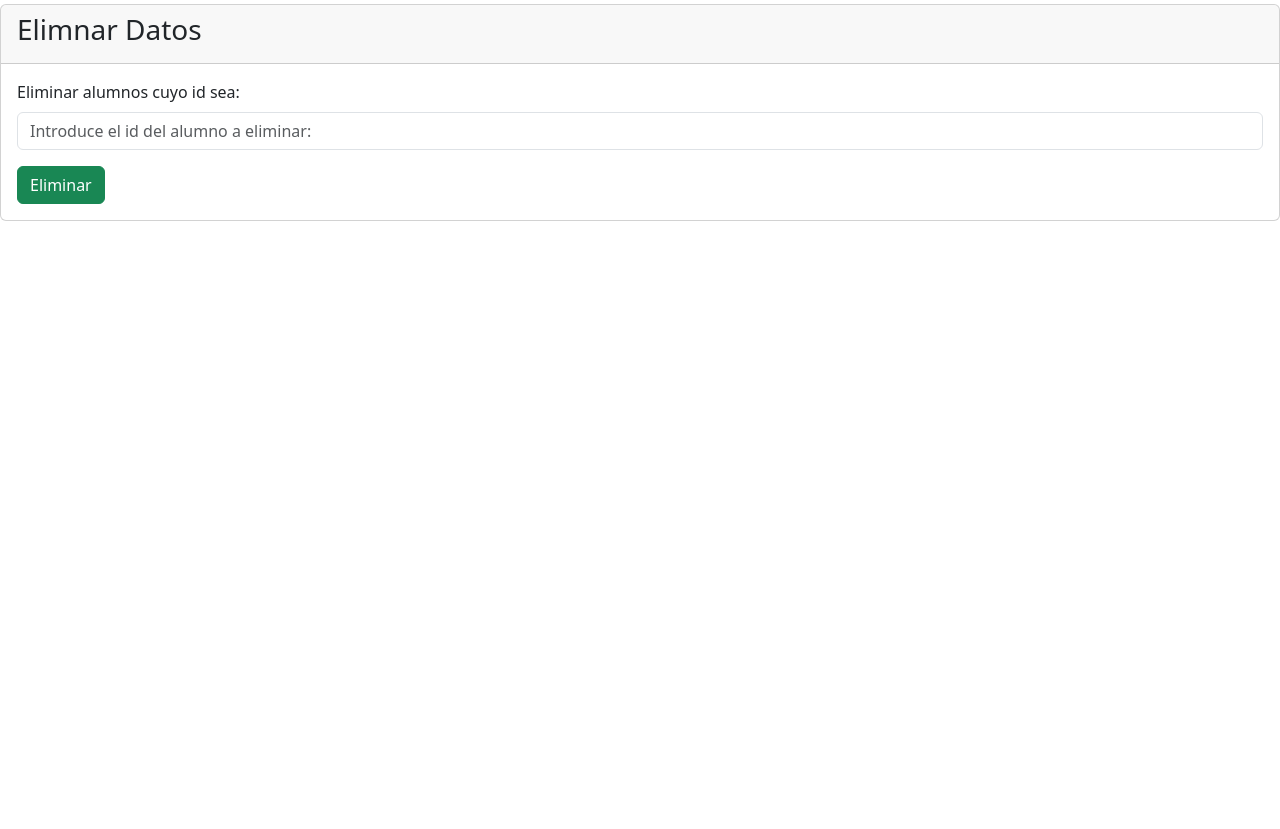
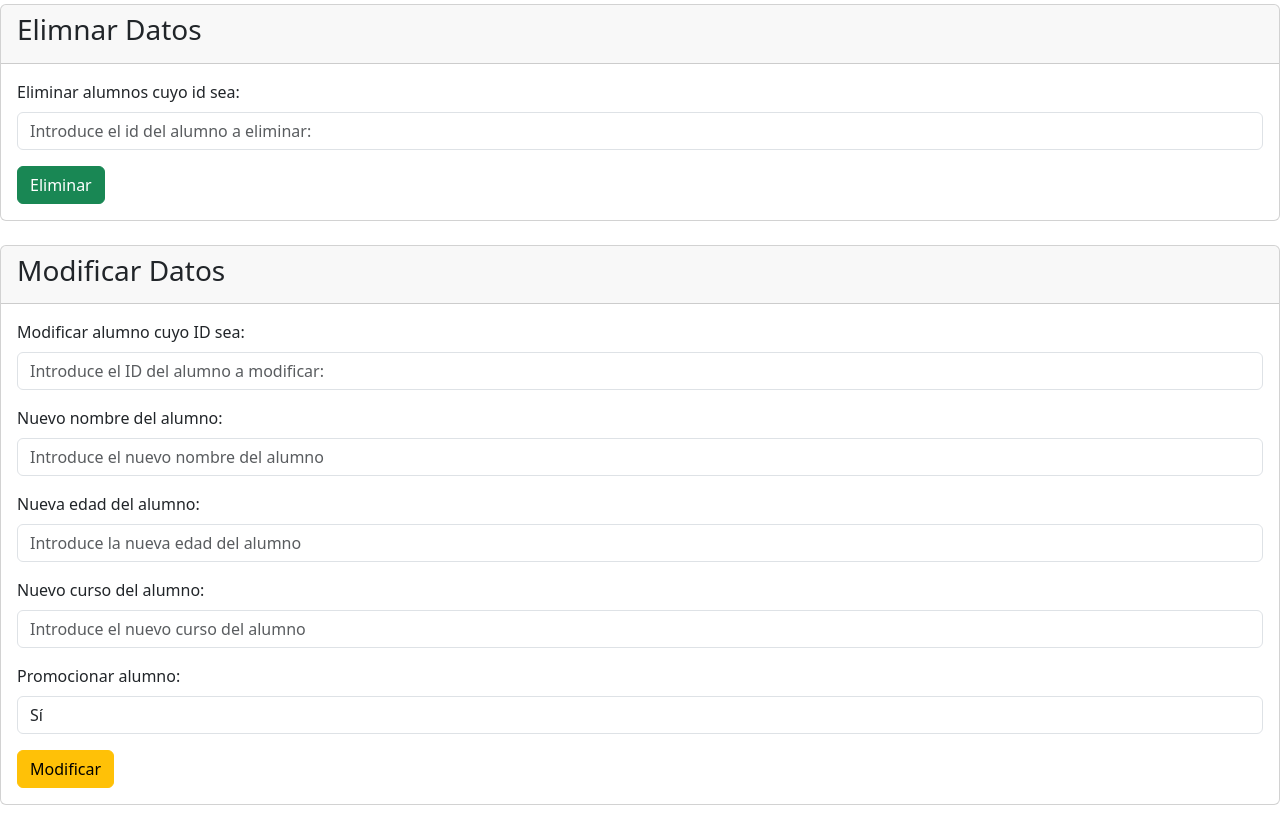
Before and after one commit to Adolfo-afk/php, a PHP site: page /opciones.php in a window 1280 px wide. Shown: the part 581-1410 px from the top of the page. Before the commit the page ends 802 px from the top, so only its background shows below. Run offline with PHP 8.4, Linux system fonts and the light colour scheme.

Commit message:
modificado

```diff
--- a/opciones.php
+++ b/opciones.php
@@ -64,6 +64,42 @@
             </div>
         </div>
 
+     <!-- Sección Modificar Datos -->
+     <div class="card my-4">
+            <div class="card-header">
+                <h3>Modificar Datos</h3>
+            </div>
+            <div class="card-body">
+                <form action="modificarFiltro.php" method="POST">
+                    <div class="mb-3">
+                        <label for="id" class="form-label">Modificar alumno cuyo ID sea:</label>
+                        <input type="text" class="form-control" id="idAlumno" name="id" placeholder="Introduce el ID del alumno a modificar:" required>
+                    </div>
+                    <div class="mb-3">
+                        <label for="nombre" class="form-label">Nuevo nombre del alumno:</label>
+                        <input type="text" class="form-control" id="nombreAlumno" name="nombre" placeholder="Introduce el nuevo nombre del alumno" required>
+                    </div>
+                    <div class="mb-3">
+                        <label for="edad" class="form-label">Nueva edad del alumno:</label>
+                        <input type="number" class="form-control" id="edadAlumno" name="edad" placeholder="Introduce la nueva edad del alumno" required>
+                    </div>
+                    <div class="mb-3">
+                        <label for="curso" class="form-label">Nuevo curso del alumno:</label>
+                        <input type="text" class="form-control" id="cursoAlumno" name="curso" placeholder="Introduce el nuevo curso del alumno" required>
+                    </div>
+                    <div class="mb-3">
+                        <label for="promocionar" class="form-label">Promocionar alumno:</label>
+                        <select class="form-control" id="promocionarAlumno" name="promocionar" required>
+                            <option value="si">Sí</option>
+                            <option value="no">No</option>
+                        </select>
+                    </div>
+                    <button type="submit" class="btn btn-warning">Modificar</button>
+                </form>
+            </div>
+        </div>
+    </div>
+
 
     <!-- Scripts de Bootstrap -->
     <script src="js/bootstrap.bundle.min.js"></script>
```
Also changed, not shown: modificarFiltro.php (added, +32 -0 lines).
